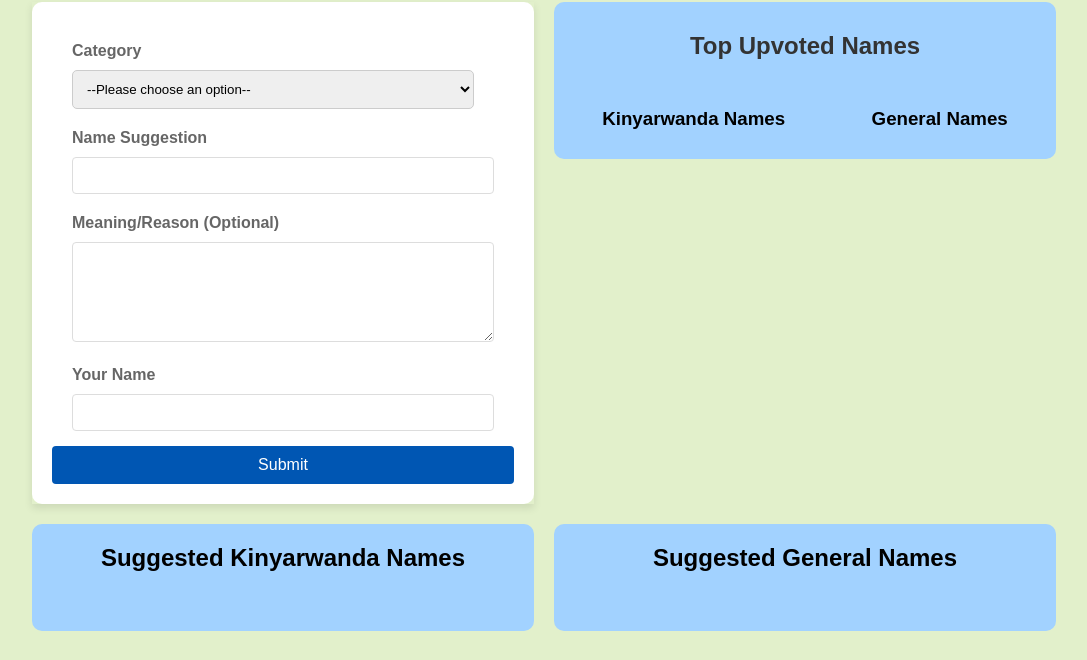
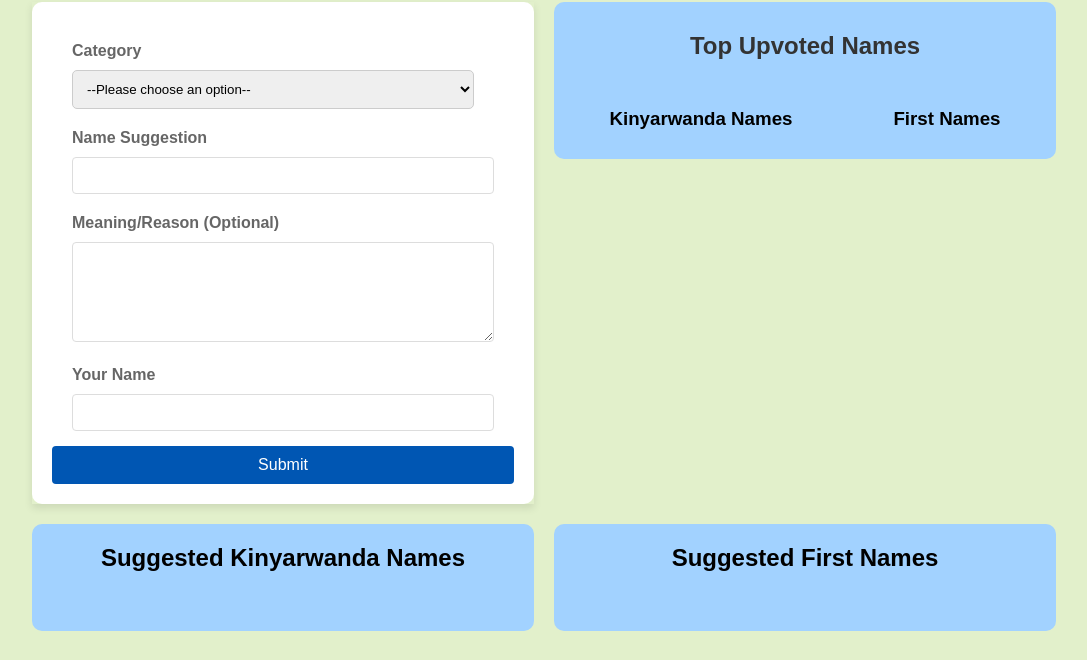
Before and after one commit to cdou2391/baby, a Flask app: page / in a window 1280 px wide. Shown: the part 434-1094 px from the top of the page, without its empty margins (96-1183 px from the left). Run offline with Flask 3, Linux system fonts and the light colour scheme; data that the repository does not hold is empty.

Commit message:
added a way to check the submitted name

```diff
--- a/app.py
+++ b/app.py
@@ -100,23 +100,32 @@ def home():
     browser = request.user_agent.browser
     platform = request.user_agent.platform
     app.logger.info(f"Access from IP: {user_ip}, Browser: {browser}, Platform: {platform}, User Agent: {user_agent}")
+
     if request.method == 'POST':
         # Extract form data
         category = request.form.get('categorySelection')
         name_suggestion = request.form.get('nameSuggestion')
-        meaning_reason = request.form.get('meaningReason')
+        meaning_reason = request.form.get('meaningReason', '')  # Provide a default empty string if not present
         your_name = request.form.get('yourName')
-        # Create a new NameSuggestion instance
-        new_suggestion = NameSuggestion(
-            category=category,
-            name_suggestion=name_suggestion,
-            meaning_reason=meaning_reason,
-            your_name=your_name,
-            upvotes=0  # Default value
-        )
-        # Add new suggestion to the database
-        db.session.add(new_suggestion)
-        db.session.commit()
+
+        # Check if the name suggestion already exists for the given category
+        existing_suggestion = NameSuggestion.query.filter_by(category=category, name_suggestion=name_suggestion).first()
+        if existing_suggestion:
+            # Flash a message to the user about the duplicate
+            flash('This name suggestted has already been submitted.', 'error')
+        else:
+            # Create a new NameSuggestion instance and add it to the database
+            new_suggestion = NameSuggestion(
+                category=category,
+                name_suggestion=name_suggestion,
+                meaning_reason=meaning_reason,
+                your_name=your_name,
+                upvotes=0  # Default value
+            )
+            db.session.add(new_suggestion)
+            db.session.commit()
+            flash('Your name suggestion has been submitted successfully!', 'success')
+
         # Redirect to home to prevent form re-submission on refresh
         return redirect(url_for('home'))
     else:
--- a/templates/home.html
+++ b/templates/home.html
@@ -32,7 +32,7 @@
                             <select id="categorySelection" name="categorySelection" required>
                                 <option value="">--Please choose an option--</option>
                                 <option value="kinyarwanda">Kinyarwanda Name</option>
-                                <option value="general">General Name</option>
+                                <option value="general">First Name</option>
                             </select>
                         </div>
 
@@ -73,7 +73,7 @@
                             </ul>
                         </div>
                         <div class="category">
-                            <h3>General Names</h3>
+                            <h3>First Names</h3>
                             <ul id="topGeneralNames">
                                 {% for name in top_general %}
                                     <li>
@@ -103,7 +103,7 @@
             </div>
 
             <div id="galleryOfSuggestions">
-                <h2>Suggested General Names</h2>
+                <h2>Suggested First Names</h2>
                 <div class="names-grid">
                     {% for name in random_general %}
                         <div class="name-entry name" data-name-id="{{ name.id }}">
```
Also changed, not shown: 1 other file.
